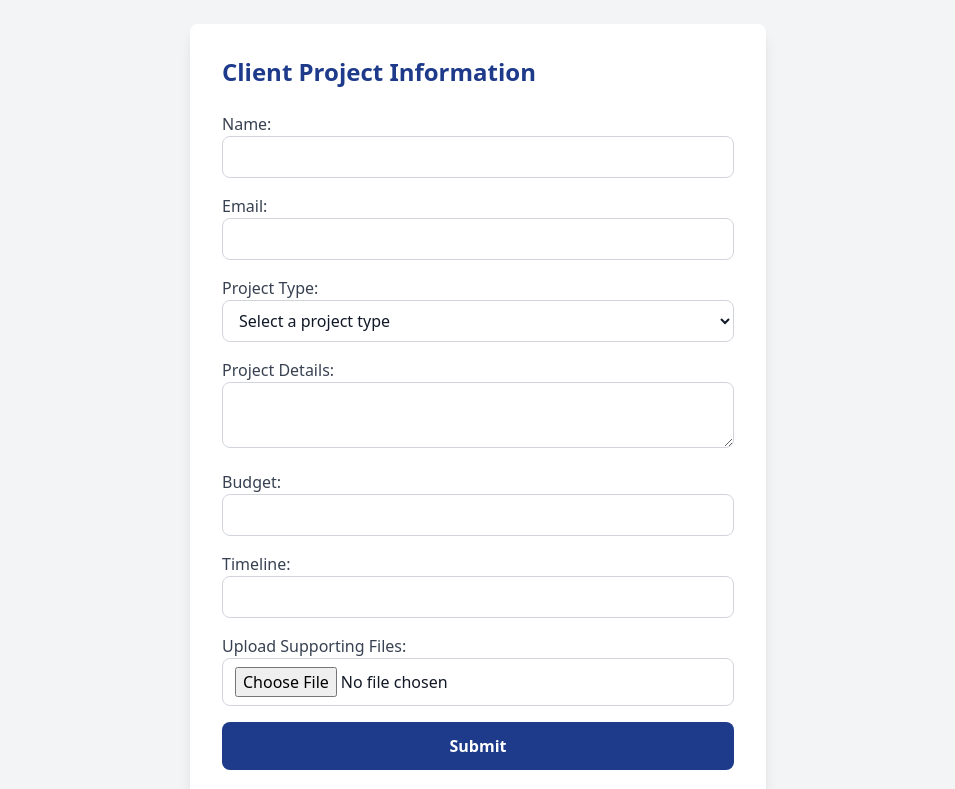
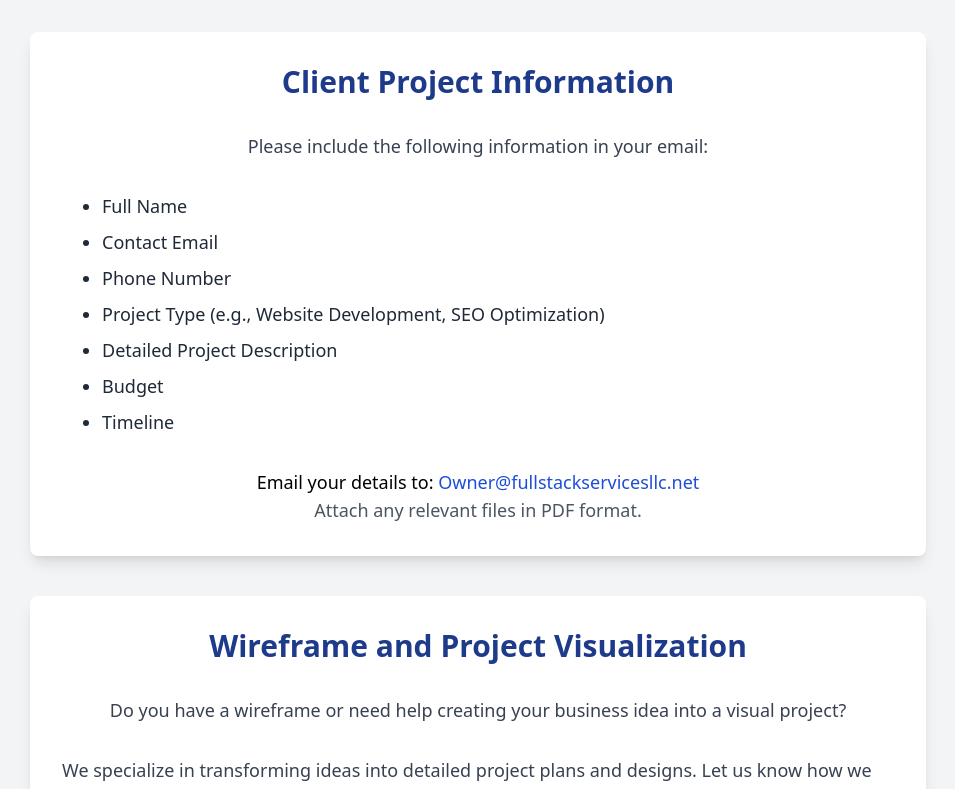
Before and after one commit to PeterdQuinn/fullstackservicesllc, a Next.js app: page /client-info in a window 1280 px wide. Shown: the top 789 px of the page, without its empty margins (162-1117 px from the left). Built offline with nearby package versions, Linux system fonts and the light colour scheme.

Commit message:
clientinfo

```diff
--- a/src/pages/client-info.js
+++ b/src/pages/client-info.js
@@ -1,146 +1,39 @@
-// pages/client-info.js
-import React, { useState } from 'react';
-import { useRouter } from 'next/router';
+import React from 'react';
 
 const ClientInfo = () => {
-  const [formData, setFormData] = useState({
-    name: '',
-    email: '',
-    projectType: '',
-    details: '',
-    budget: '',
-    timeline: '',
-  });
-  const [file, setFile] = useState(null);
-  const [loading, setLoading] = useState(false);
-  const router = useRouter();
+  return (
+    <div className="flex flex-col items-center justify-center min-h-screen bg-gray-100 px-6 py-8 space-y-10">
+      <div className="max-w-4xl w-full space-y-8 bg-white shadow-lg rounded-lg p-8">
+        <h1 className="text-3xl font-bold text-center text-blue-900">Client Project Information</h1>
+        <p className="text-lg text-gray-700 text-center">Please include the following information in your email:</p>
+        <ul className="list-disc space-y-2 pl-10 text-gray-800 text-lg">
+          <li>Full Name</li>
+          <li>Contact Email</li>
+          <li>Phone Number</li>
+          <li>Project Type (e.g., Website Development, SEO Optimization)</li>
+          <li>Detailed Project Description</li>
+          <li>Budget</li>
+          <li>Timeline</li>
+        </ul>
+        <div className="mt-4 text-lg text-center">
+          <p>Email your details to: <a href="mailto:Owner@fullstackservicesllc.net" className="text-blue-700 hover:underline">Owner@fullstackservicesllc.net</a></p>
+          <p className="text-gray-600">Attach any relevant files in PDF format.</p>
+        </div>
+      </div>
 
-  const handleChange = (e) => {
-    setFormData({
-      ...formData,
-      [e.target.name]: e.target.value,
-    });
-  };
-
-  const handleFileChange = (e) => {
-    setFile(e.target.files[0]);
-  };
-
-  const handleSubmit = async (e) => {
-    e.preventDefault();
-    setLoading(true);
-
-    const data = new FormData();
-    data.append('file', file);
-    data.append('name', formData.name);
-    data.append('email', formData.email);
-    data.append('projectType', formData.projectType);
-    data.append('details', formData.details);
-    data.append('budget', formData.budget);
-    data.append('timeline', formData.timeline);
-
-    const res = await fetch('/api/client-info', {
-      method: 'POST',
-      body: data,
-    });
-
-    if (res.ok) {
-      router.push('/thank-you');
-    } else {
-      alert('Failed to submit information.');
-    }
-    setLoading(false);
-  };
-
-  return (
-    <div className="min-h-screen bg-gray-100 flex items-center justify-center p-6">
-      <div className="bg-white p-8 rounded-lg shadow-lg max-w-xl w-full">
-        <h1 className="text-2xl font-bold mb-6 text-blue-900">Client Project Information</h1>
-        <form onSubmit={handleSubmit} className="space-y-4">
-          <div>
-            <label className="block text-gray-700">Name:</label>
-            <input
-              type="text"
-              name="name"
-              value={formData.name}
-              onChange={handleChange}
-              required
-              className="w-full px-3 py-2 border border-gray-300 rounded-lg bg-white text-gray-900"
-            />
-          </div>
-          <div>
-            <label className="block text-gray-700">Email:</label>
-            <input
-              type="email"
-              name="email"
-              value={formData.email}
-              onChange={handleChange}
-              required
-              className="w-full px-3 py-2 border border-gray-300 rounded-lg bg-white text-gray-900"
-            />
-          </div>
-          <div>
-            <label className="block text-gray-700">Project Type:</label>
-            <select
-              name="projectType"
-              value={formData.projectType}
-              onChange={handleChange}
-              required
-              className="w-full px-3 py-2 border border-gray-300 rounded-lg bg-white text-gray-900"
-            >
-              <option value="">Select a project type</option>
-              <option value="Website Development">Website Development</option>
-              <option value="SEO Optimization">SEO Optimization</option>
-              <option value="Data Analytics">Data Analytics</option>
-              <option value="Digital Marketing">Digital Marketing</option>
-              <option value="Other">Other</option>
-            </select>
-          </div>
-          <div>
-            <label className="block text-gray-700">Project Details:</label>
-            <textarea
-              name="details"
-              value={formData.details}
-              onChange={handleChange}
-              required
-              className="w-full px-3 py-2 border border-gray-300 rounded-lg bg-white text-gray-900"
-            />
-          </div>
-          <div>
-            <label className="block text-gray-700">Budget:</label>
-            <input
-              type="text"
-              name="budget"
-              value={formData.budget}
-              onChange={handleChange}
-              required
-              className="w-full px-3 py-2 border border-gray-300 rounded-lg bg-white text-gray-900"
-            />
-          </div>
-          <div>
-            <label className="block text-gray-700">Timeline:</label>
-            <input
-              type="text"
-              name="timeline"
-              value={formData.timeline}
-              onChange={handleChange}
-              required
-              className="w-full px-3 py-2 border border-gray-300 rounded-lg bg-white text-gray-900"
-            />
-          </div>
-          <div>
-            <label className="block text-gray-700">Upload Supporting Files:</label>
-            <input
-              type="file"
-              name="file"
-              onChange={handleFileChange}
-              className="w-full px-3 py-2 border border-gray-300 rounded-lg bg-white text-gray-900"
-            />
-          </div>
-          <button type="submit" className="w-full bg-blue-900 text-white py-3 px-6 rounded-lg font-semibold">
-            {loading ? 'Submitting...' : 'Submit'}
-          </button>
-        </form>
+      {/* New card for wireframe inquiry */}
+      <div className="max-w-4xl w-full space-y-8 bg-white shadow-lg rounded-lg p-8">
+        <h2 className="text-3xl font-bold text-center text-blue-900">Wireframe and Project Visualization</h2>
+        <p className="text-lg text-gray-700 text-center">Do you have a wireframe or need help creating your business idea into a visual project?</p>
+        <p className="text-lg text-gray-700">We specialize in transforming ideas into detailed project plans and designs. Let us know how we can assist you:</p>
+        <ul className="list-disc space-y-2 pl-10 text-gray-800 text-lg">
+          <li>Do you already have a wireframe?</li>
+          <li>Need help developing one?</li>
+        </ul>
+        <div className="mt-4 text-lg text-center">
+          <p>Please contact us directly at: <a href="mailto:Owner@fullstackservicesllc.net" className="text-blue-700 hover:underline">Owner@fullstackservicesllc.net</a></p>
+          <p className="text-gray-600">Provide your name and email so we can discuss your project needs in detail.</p>
+        </div>
       </div>
     </div>
   );
```
